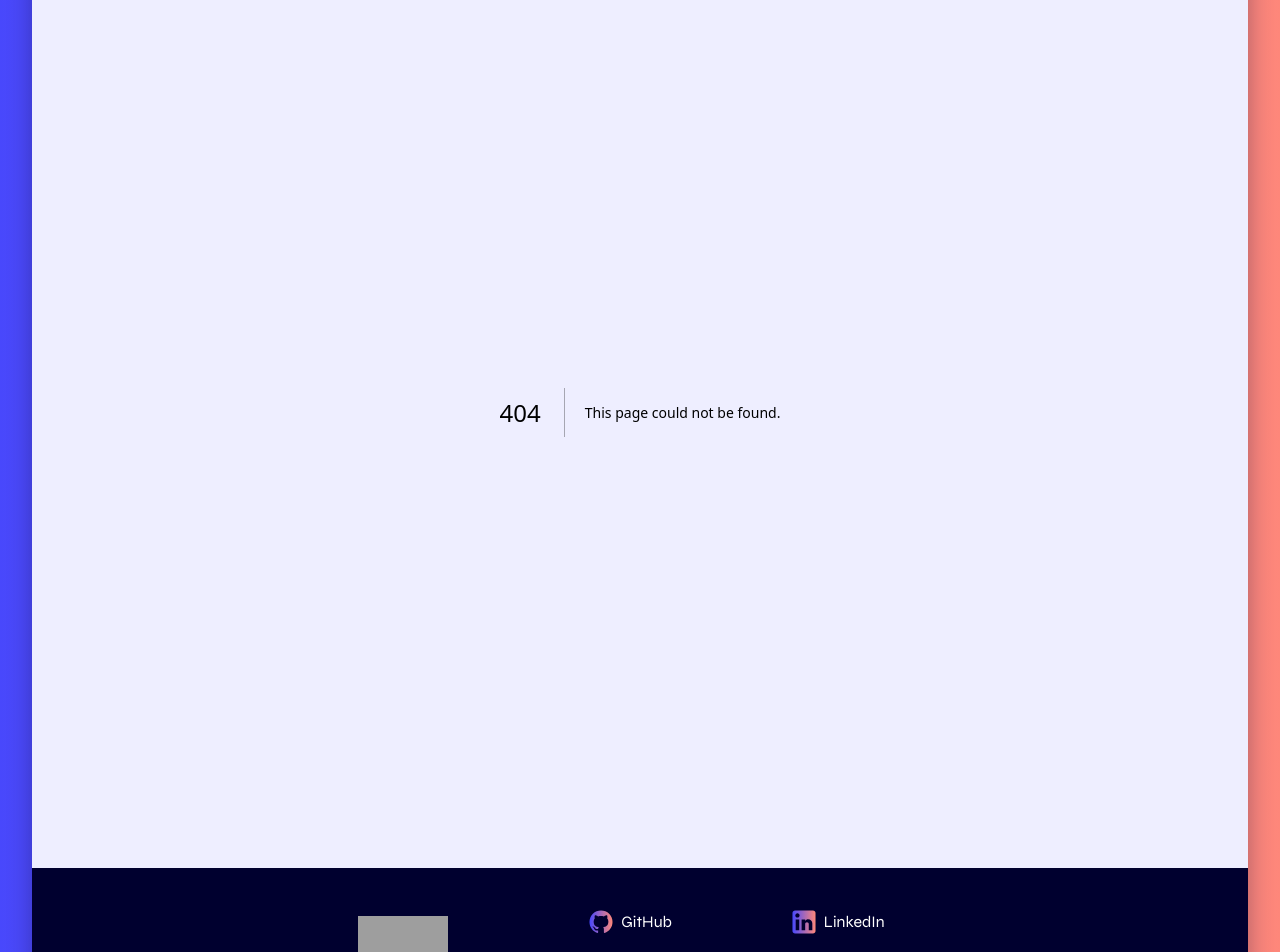
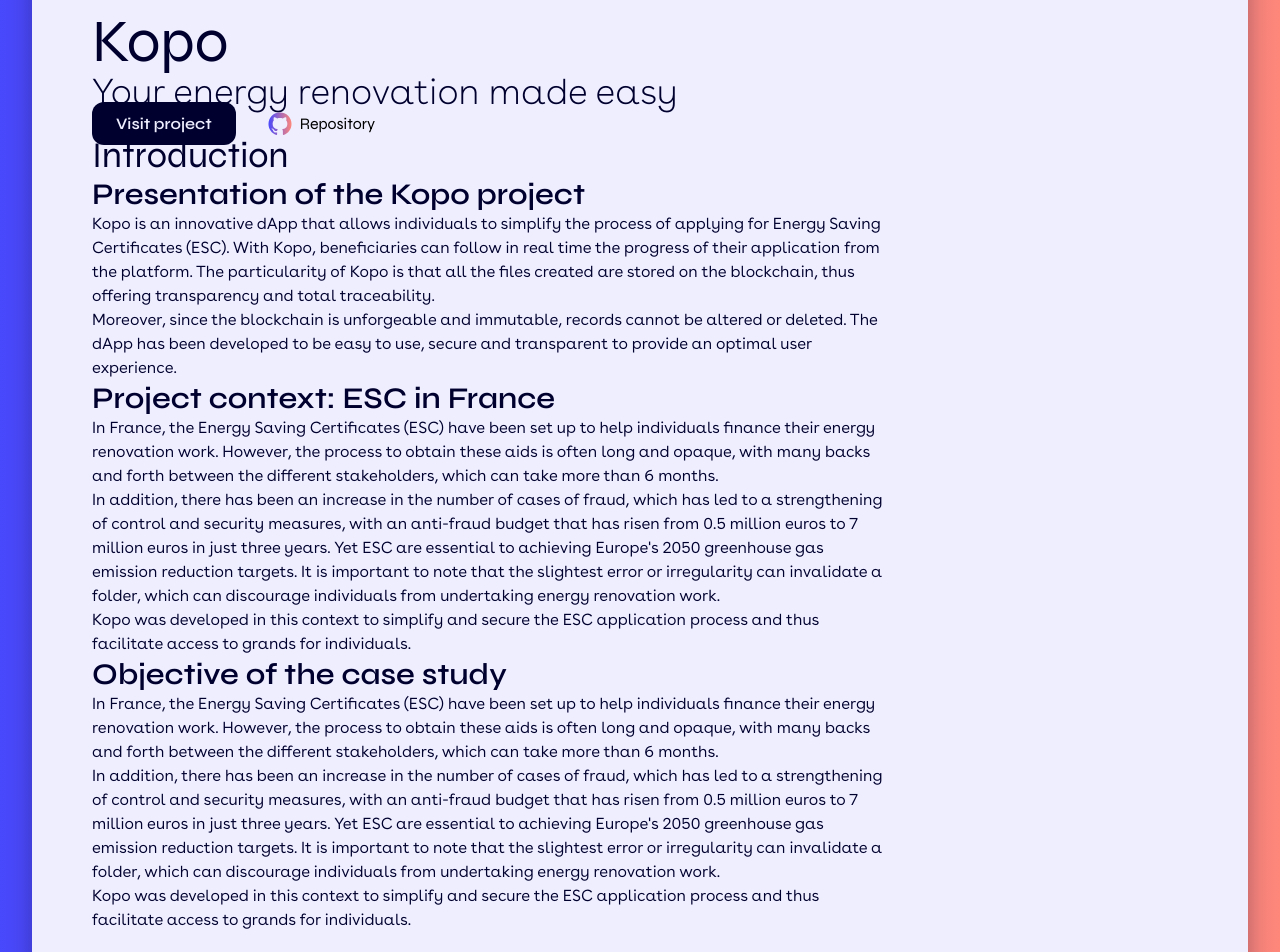
Before and after one commit to NicolasMilliard/portfolio2024, a Next.js app: page /case-studies/kopo in a window 1280 px wide. Before the commit this address had no page. Shown: the part 220-1172 px from the top of the page. Built offline with nearby package versions, Linux system fonts and the light colour scheme; grey boxes are pictures that could not be loaded.

Commit message:
Add case studies

```diff
--- /dev/null
+++ b/app/case-studies/kopo/page.tsx
@@ -0,0 +1,102 @@
+// Components
+import { PrimaryLink, SocialLink } from "@app/components/Link";
+import { Paragraph } from "@app/components/Text";
+import {
+  MainTitle,
+  SectionTitle,
+  SubTitle,
+  Title,
+} from "@app/components/Title";
+// Types
+import type { Metadata } from "next";
+
+export const metadata: Metadata = {
+  title: "Kopo | Nicolas Milliard",
+  description: "Kopo case study.",
+};
+
+const Kopo = () => {
+  const githubIcon = "/images/social/github-logo.svg";
+
+  return (
+    <>
+      <section>
+        <MainTitle>Kopo</MainTitle>
+        <Title>Your energy renovation made easy</Title>
+        <div className="flex items-center gap-8">
+          <PrimaryLink href="" target="_blank">
+            Visit project
+          </PrimaryLink>
+          <SocialLink href="" target="_blank" icon={githubIcon}>
+            Repository
+          </SocialLink>
+        </div>
+      </section>
+      <section>
+        <SectionTitle>Introduction</SectionTitle>
+        <SubTitle>Presentation of the Kopo project</SubTitle>
+        <Paragraph>
+          Kopo is an innovative dApp that allows individuals to simplify the
+          process of applying for Energy Saving Certificates (ESC). With Kopo,
+          beneficiaries can follow in real time the progress of their
+          application from the platform. The particularity of Kopo is that all
+          the files created are stored on the blockchain, thus offering
+          transparency and total traceability.
+        </Paragraph>
+        <Paragraph>
+          Moreover, since the blockchain is unforgeable and immutable, records
+          cannot be altered or deleted. The dApp has been developed to be easy
+          to use, secure and transparent to provide an optimal user experience.
+        </Paragraph>
+        <SubTitle>Project context: ESC in France</SubTitle>
+        <Paragraph>
+          In France, the Energy Saving Certificates (ESC) have been set up to
+          help individuals finance their energy renovation work. However, the
+          process to obtain these aids is often long and opaque, with many backs
+          and forth between the different stakeholders, which can take more than
+          6 months.
+        </Paragraph>
+        <Paragraph>
+          In addition, there has been an increase in the number of cases of
+          fraud, which has led to a strengthening of control and security
+          measures, with an anti-fraud budget that has risen from 0.5 million
+          euros to 7 million euros in just three years. Yet ESC are essential to
+          achieving Europe&apos;s 2050 greenhouse gas emission reduction
+          targets. It is important to note that the slightest error or
+          irregularity can invalidate a folder, which can discourage individuals
+          from undertaking energy renovation work.
+        </Paragraph>
+        <Paragraph>
+          Kopo was developed in this context to simplify and secure the ESC
+          application process and thus facilitate access to grands for
+          individuals.
+        </Paragraph>
+        <SubTitle>Objective of the case study</SubTitle>
+        <Paragraph>
+          In France, the Energy Saving Certificates (ESC) have been set up to
+          help individuals finance their energy renovation work. However, the
+          process to obtain these aids is often long and opaque, with many backs
+          and forth between the different stakeholders, which can take more than
+          6 months.
+        </Paragraph>
+        <Paragraph>
+          In addition, there has been an increase in the number of cases of
+          fraud, which has led to a strengthening of control and security
+          measures, with an anti-fraud budget that has risen from 0.5 million
+          euros to 7 million euros in just three years. Yet ESC are essential to
+          achieving Europe&apos;s 2050 greenhouse gas emission reduction
+          targets. It is important to note that the slightest error or
+          irregularity can invalidate a folder, which can discourage individuals
+          from undertaking energy renovation work.
+        </Paragraph>
+        <Paragraph>
+          Kopo was developed in this context to simplify and secure the ESC
+          application process and thus facilitate access to grands for
+          individuals.
+        </Paragraph>
+      </section>
+    </>
+  );
+};
+
+export default Kopo;
--- a/app/case-studies/page.tsx
+++ b/app/case-studies/page.tsx
@@ -1,3 +1,5 @@
+// Containers
+import { CaseStudies } from "@app/containers/Home";
 // Types
 import type { Metadata } from "next";
 
@@ -6,8 +8,8 @@ export const metadata: Metadata = {
   description: "My latest case studies.",
 };
 
-const CaseStudies = () => {
-  return <div>CaseStudies</div>;
+const CaseStudiesPage = () => {
+  return <CaseStudies />;
 };
 
-export default CaseStudies;
+export default CaseStudiesPage;
--- /dev/null
+++ b/app/case-studies/smart-vote/page.tsx
@@ -0,0 +1,13 @@
+// Types
+import type { Metadata } from "next";
+
+export const metadata: Metadata = {
+  title: "SmartVote | Nicolas Milliard",
+  description: "SmartVote case study.",
+};
+
+const SmartVote = () => {
+  return <div>SmartVote</div>;
+};
+
+export default SmartVote;
--- /dev/null
+++ b/app/case-studies/taaask/page.tsx
@@ -0,0 +1,13 @@
+// Types
+import type { Metadata } from "next";
+
+export const metadata: Metadata = {
+  title: "Taaask | Nicolas Milliard",
+  description: "Taaask case study.",
+};
+
+const Taaask = () => {
+  return <div>Taaask</div>;
+};
+
+export default Taaask;
--- a/app/components/Button/index.tsx
+++ b/app/components/Button/index.tsx
@@ -1,4 +1,5 @@
 import { syne } from "@utils/fonts";
+// Components
 // Types
 import type { ReactNode } from "react";
 
@@ -14,5 +15,3 @@ export const PrimaryButton = ({ children }: { children: ReactNode }) => {
     </div>
   );
 };
-
-export default PrimaryButton;
--- /dev/null
+++ b/app/components/Link/index.tsx
@@ -0,0 +1,65 @@
+import { syne } from "@utils/fonts";
+// Components
+import Image from "next/image";
+import Link from "next/link";
+// Types
+import type { ReactNode } from "react";
+
+interface LinkProps {
+  href: string;
+  target: "_blank" | "_self";
+  children: ReactNode;
+}
+
+interface IconLinkProps extends LinkProps {
+  icon: string;
+}
+
+export const PrimaryLink = ({ href, target, children }: LinkProps) => {
+  return (
+    <div className="group relative inline-block">
+      <Link
+        href={href}
+        target={target}
+        className={`${syne.className} relative z-10 rounded-xl bg-black px-6 py-3 font-semibold text-grey`}
+      >
+        {children}
+      </Link>
+      <div className="absolute inset-0 rounded-xl bg-gradient-to-br from-ultramarine to-congo_pink opacity-0 blur-lg duration-200 group-hover:opacity-100"></div>
+    </div>
+  );
+};
+
+export const SecondaryLink = ({ href, target, children }: LinkProps) => {
+  return (
+    <div className="group relative inline-block">
+      <Link
+        href={href}
+        target={target}
+        className={`${syne.className} relative z-10 rounded-xl bg-black px-6 py-3 font-semibold text-grey`}
+      >
+        {children}
+      </Link>
+      <div className="absolute inset-0 rounded-xl bg-gradient-to-br from-ultramarine to-congo_pink opacity-0 blur-lg duration-200 group-hover:opacity-100"></div>
+    </div>
+  );
+};
+
+interface SocialLinkProps {
+  href: string;
+  icon: string;
+  children: ReactNode;
+}
+
+export const SocialLink = ({ href, target, icon, children }: IconLinkProps) => {
+  return (
+    <Link
+      href={href}
+      target={target}
+      className={`${syne.className} flex gap-2 hover:text-congo_pink`}
+    >
+      <Image src={icon} alt="" width={24} height={24} />
+      <span>{children}</span>
+    </Link>
+  );
+};
--- a/app/components/SocialLink/index.tsx
+++ /dev/null
@@ -1,25 +0,0 @@
-import { syne } from "@utils/fonts";
-// Components
-import Image from "next/image";
-import Link from "next/link";
-
-interface SocialLinkProps {
-  text: string;
-  link: string;
-  icon: string;
-}
-
-const SocialLink = ({ text, link, icon }: SocialLinkProps) => {
-  return (
-    <Link
-      href={link}
-      target="_blank"
-      className={`${syne.className} flex gap-2 hover:text-congo_pink`}
-    >
-      <Image src={icon} alt="" width={24} height={24} />
-      <span>{text}</span>
-    </Link>
-  );
-};
-
-export default SocialLink;
--- a/app/components/Title/index.tsx
+++ b/app/components/Title/index.tsx
@@ -40,9 +40,9 @@ export const SectionTitle = ({ children }: { children: ReactNode }) => {
 
 export const SubTitle = ({ children }: { children: ReactNode }) => {
   return (
-    <h2 className={`${syne.className} text-3xl font-semibold text-black`}>
+    <h3 className={`${syne.className} text-3xl font-semibold text-black`}>
       {children}
-    </h2>
+    </h3>
   );
 };
 
--- a/app/containers/Footer/index.tsx
+++ b/app/containers/Footer/index.tsx
@@ -1,5 +1,5 @@
+import { SocialLink } from "@app/components/Link";
 import Menu from "@app/components/Navbar/Menu";
-import SocialLink from "@app/components/SocialLink";
 import Image from "next/image";
 
 const Footer = () => {
@@ -20,8 +20,12 @@ const Footer = () => {
       />
       <div className="flex flex-col gap-8">
         <div className="flex justify-center gap-30 text-white">
-          <SocialLink text="GitHub" link={githubLink} icon={githubIcon} />
-          <SocialLink text="LinkedIn" link={linkedInLink} icon={linkedInIcon} />
+          <SocialLink href={githubLink} target="_blank" icon={githubIcon}>
+            GitHub
+          </SocialLink>
+          <SocialLink href={linkedInLink} target="_blank" icon={linkedInIcon}>
+            LinkedIn
+          </SocialLink>
         </div>
         <Menu isTextWhite={true} />
       </div>
--- a/app/containers/Home/CaseStudies/index.tsx
+++ b/app/containers/Home/CaseStudies/index.tsx
@@ -1,5 +1,5 @@
 // Components
-import { PrimaryButton } from "@app/components/Button";
+import { PrimaryLink } from "@app/components/Link";
 import { GradientParagraph, Paragraph } from "@app/components/Text";
 import { SectionTitle, SubTitle } from "@components/Title";
 import CaseStudyImage from "./CaseStudyImage";
@@ -10,7 +10,8 @@ const CaseStudies = () => {
   return (
     <section className="mb-32 flex flex-col items-center justify-center md:mx-20">
       <SectionTitle>Case Studies</SectionTitle>
-      {case_studies.map(({ id, title, tech_stack, description }, index) => {
+      {case_studies.map(
+        ({ id, link, title, tech_stack, description }, index) => {
           const isOdd = index % 2 === 1;
 
           return (
@@ -25,13 +26,16 @@ const CaseStudies = () => {
                   <Paragraph>{description}</Paragraph>
                 </div>
                 <div className="mt-6">
-                <PrimaryButton>View the case study</PrimaryButton>
+                  <PrimaryLink href={`case-studies/${link}`} target="_self">
+                    View the case study
+                  </PrimaryLink>
                 </div>
               </div>
               {!isOdd && <CaseStudyImage index={index} title={title} />}
             </div>
           );
-      })}
+        }
+      )}
     </section>
   );
 };
--- a/app/data/case_studies.ts
+++ b/app/data/case_studies.ts
@@ -1,6 +1,7 @@
 export const case_studies = [
   {
     id: "0",
+    link: "taaask",
     title: "Taaask",
     tech_stack: "React Native - Expo - Recoil - TypeScript",
     description:
@@ -8,6 +9,7 @@ export const case_studies = [
   },
   {
     id: "1",
+    link: "smart-vote",
     title: "Smart Vote",
     tech_stack: "Next JS - Hardhat - JavaScript",
     description:
@@ -15,6 +17,7 @@ export const case_studies = [
   },
   {
     id: "2",
+    link: "kopo",
     title: "Kopo",
     tech_stack: "Next JS - Hardhat - JavaScript",
     description:
```
Lines whose indentation alone changed are shown as unchanged.
